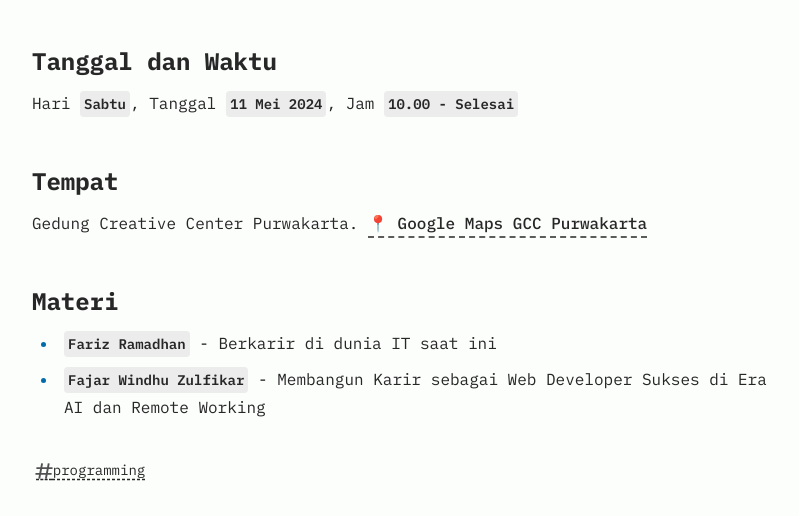
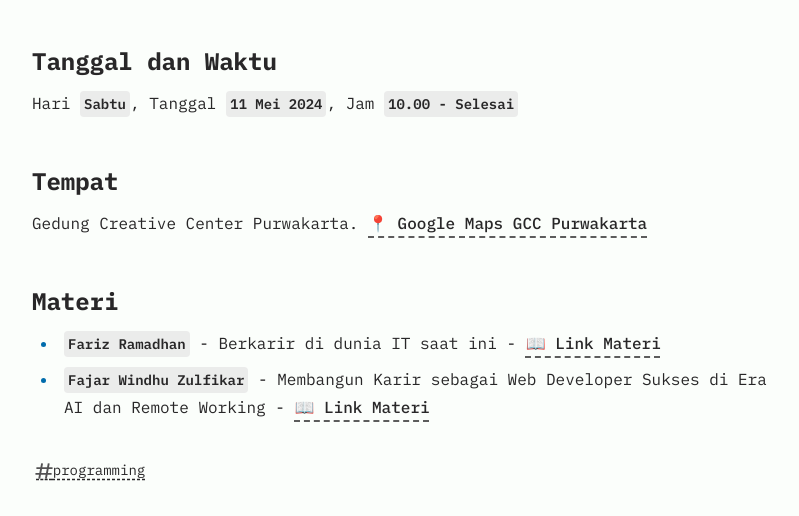
Before and after one commit to PurwakartaDev/purwakartadev.github.io, an Astro site: page /posts/sharing-session-001 in a window 1280 px wide. Shown: the part 768-1284 px from the top of the page, without its empty margins (240-1039 px from the left). Built offline with nearby package versions, Linux system fonts and the light colour scheme; Astro itself is replaced by a stand-in of ours.

Commit message:
docs: Adding google slides link into section materi

```diff
--- a/src/content/blog/sharing-session-001.md
+++ b/src/content/blog/sharing-session-001.md
@@ -25,5 +25,5 @@ Gedung Creative Center Purwakarta. [📍 Google Maps GCC Purwakarta](https://map
 
 ## Materi
 
-- `Fariz Ramadhan` - Berkarir di dunia IT saat ini
-- `Fajar Windhu Zulfikar` - Membangun Karir sebagai Web Developer Sukses di Era AI dan Remote Working
+- `Fariz Ramadhan` - Berkarir di dunia IT saat ini - [📖 Link Materi](https://docs.google.com/presentation/d/10DhDGtqe43Hjcku3grQ3yDvsEM7L4dIeODW1NB_YApk/edit?usp=sharing)
+- `Fajar Windhu Zulfikar` - Membangun Karir sebagai Web Developer Sukses di Era AI dan Remote Working - [📖 Link Materi](https://docs.google.com/presentation/d/1ei8sWRNIEbB-ObForGSaJ9pjX1A7VqNd-Da5Wb8oIAU/edit?usp=sharing)
```
Also changed, not shown: public/proofdoc/proof_agenda_001.jpg (added), public/proofdoc/proof_agenda_002.jpg (added).
